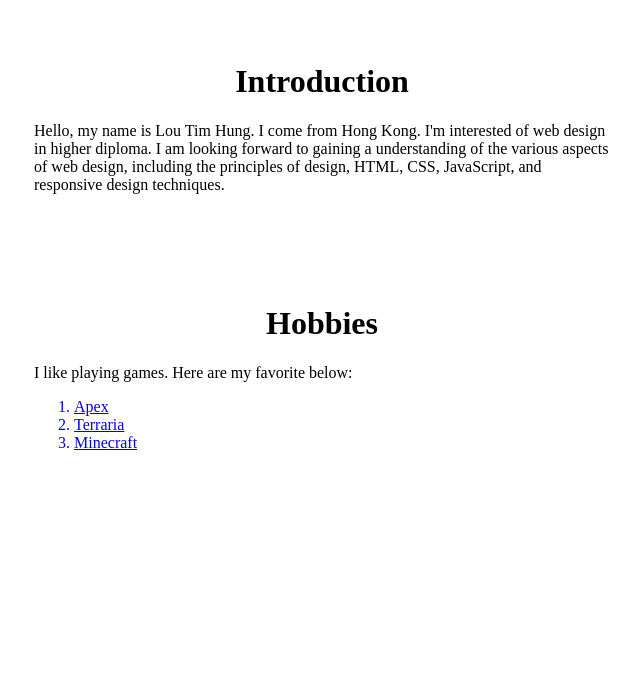
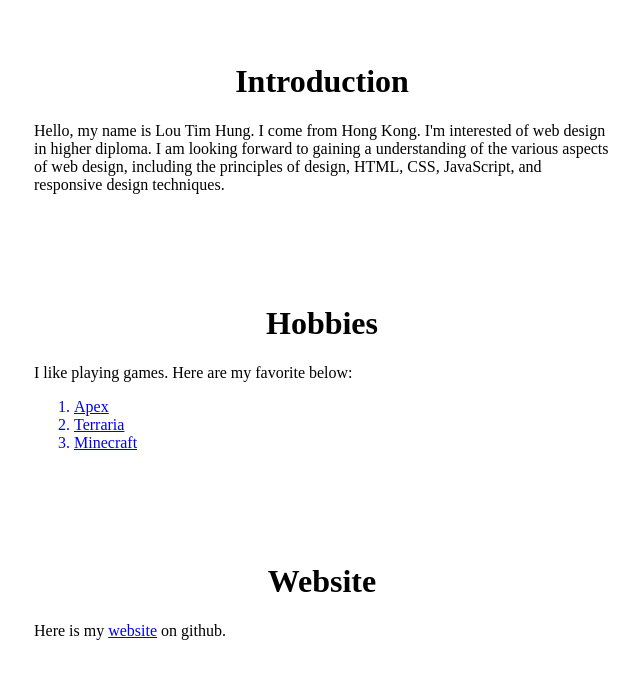
Before and after one commit to tim509314/javascript-for-web, a plain HTML site: page exercise1.html in a window 1280 px wide. Shown: the whole page, without its empty margins (318-958 px from the left). Drawn offline with Linux system fonts and the light colour scheme.

Commit message:
Add files via upload

```diff
--- a/exercise1.html
+++ b/exercise1.html
@@ -34,5 +34,10 @@
             <a href="https://youtu.be/MmB9b5njVbA"><li>Minecraft</li></a>
         </ol>
     </div>
+
+    <div>
+        <h1>Website</h1>
+        <p>Here is my <a href="https://tim509314.github.io/javascript-for-web/exercise1.html">website</a> on github.</p>
+    </div>
 </body>
 </html>
```
